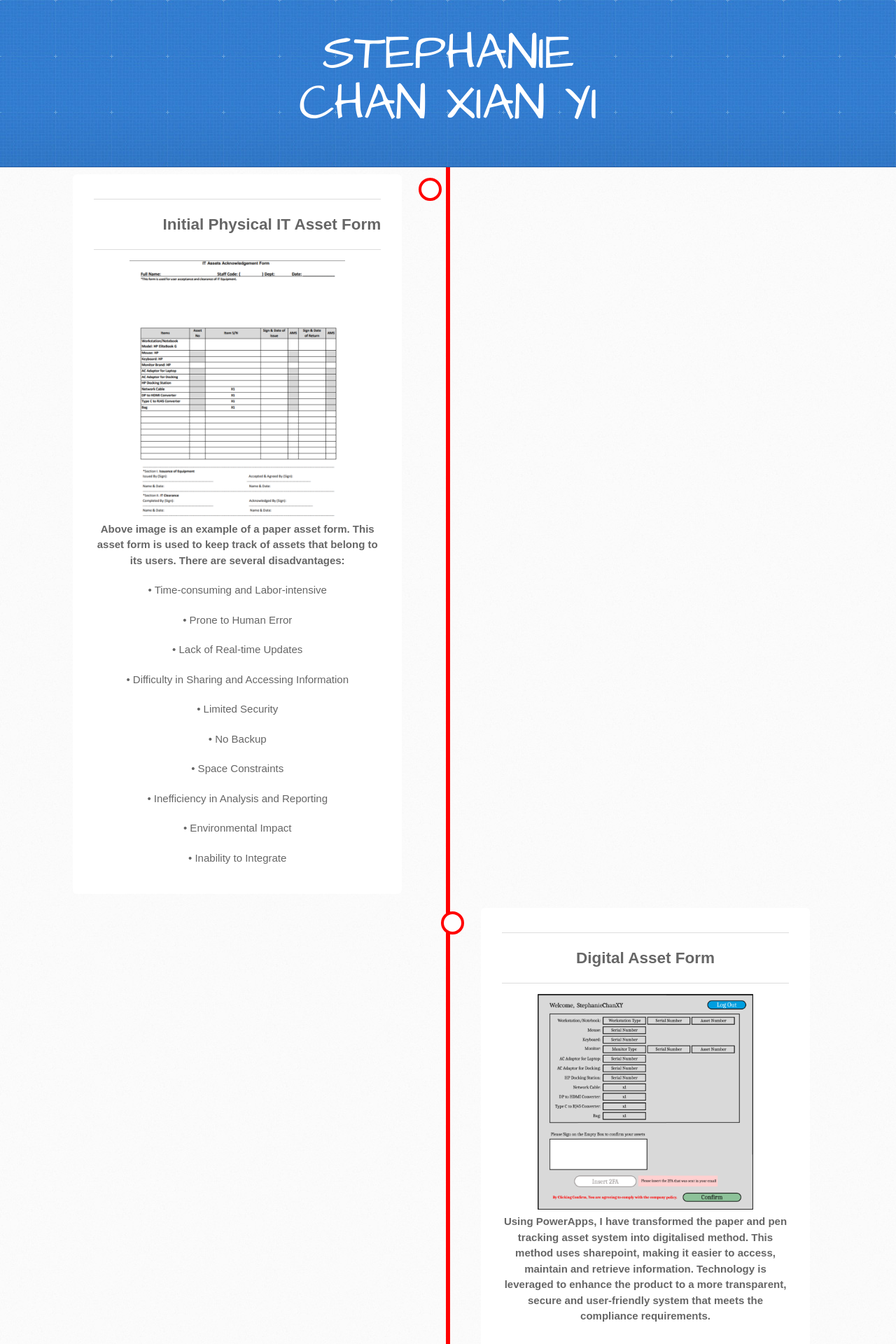
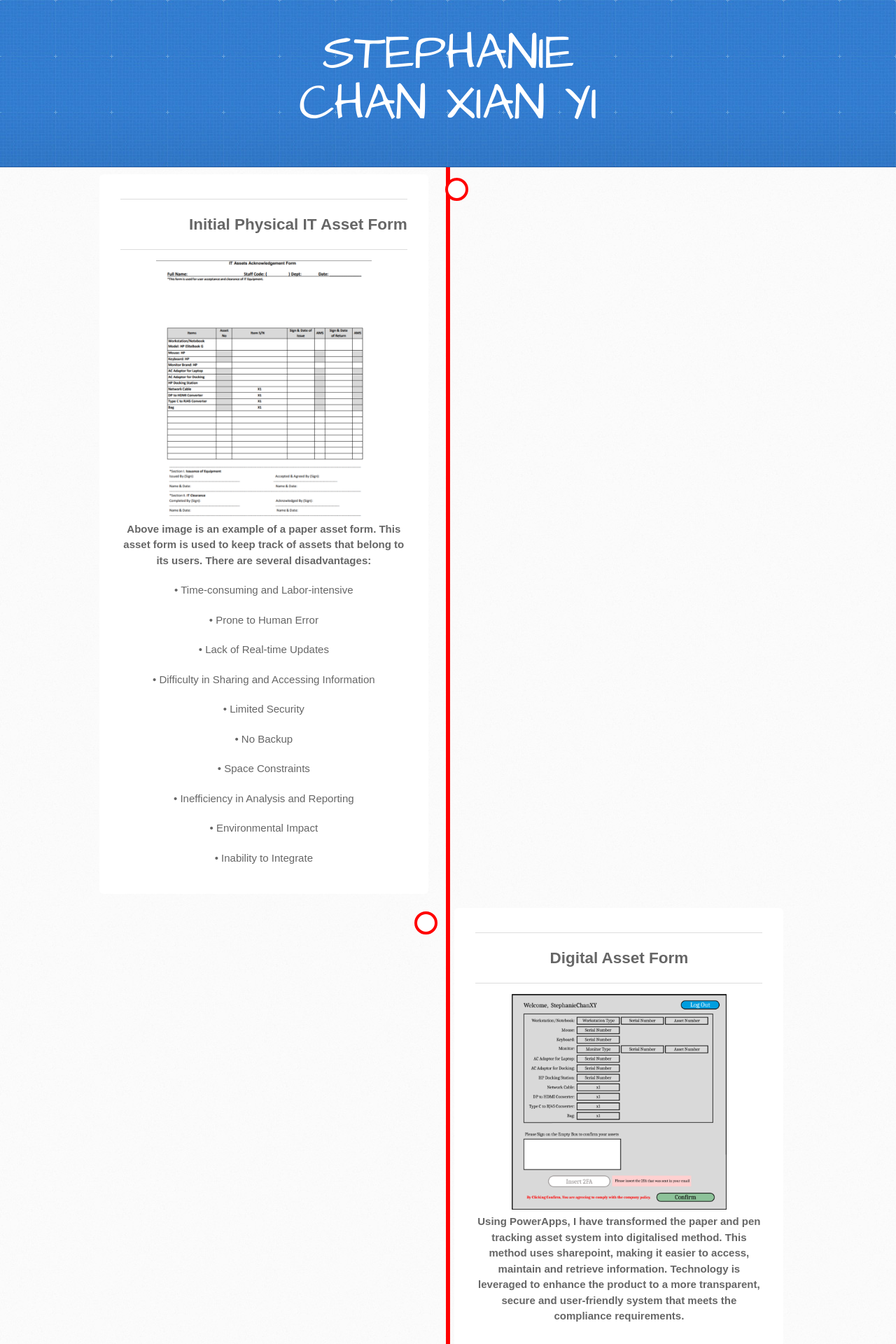
Before and after one commit to xianyichan/stephaniechan.github.io, a Jekyll site: the page built from project02.md, in a window 1280 px wide. Shown: the top 1920 px of the page at 70% size. Built offline with Jekyll 4.4.1, drawn with Linux system fonts in a browser that asks for light colours; our own code applies the rules of GitHub Pages for plain Markdown files; the repository's description, which GitHub fills in, is left out.

Commit message:
Update project02.md

```diff
--- a/project02.md
+++ b/project02.md
@@ -47,7 +47,7 @@
 <body>
 
 <div class="timeline" style="position: relative; max-width: 1200px; margin: 0 auto">
-  <div class="container left" style="left: -32%">
+  <div class="container left" style="left: -28%">
     <div class="content" style="padding: 20px 30px; background-color: white; position: relative; border-radius: 6px;">
       <hr>
       <h2 style="text-align: right">Initial Physical IT Asset Form</h2>
@@ -67,7 +67,7 @@
       <p>• Inability to Integrate</p>
     </div>
   </div>
-  <div class="container right" style="left: 30%;">
+  <div class="container right" style="left: 26%;">
     <div class="content" style="padding: 20px 30px; background-color: white; position: relative; border-radius: 6px;">
       <hr>
       <h2>Digital Asset Form</h2>
@@ -76,7 +76,7 @@
       <p style="font-weight: bolder;">Using PowerApps, I have transformed the paper and pen tracking asset system into digitalised method. This method uses sharepoint, making it easier to access, maintain and retrieve information. Technology is leveraged to enhance the product to a more transparent, secure and user-friendly system that meets the compliance requirements.</p>
     </div>
   </div>
-  <div class="container left" style="left: -33%">
+  <div class="container left" style="left: -27%">
     <div class="content" style="padding: 20px 30px; background-color: white; position: relative; border-radius: 6px;">
       <h2 style="text-align: right">Flow & Process</h2>
       <embed src="./docs/Project Proposal.pdf" type="application/pdf" width="600" height="400" />
```
